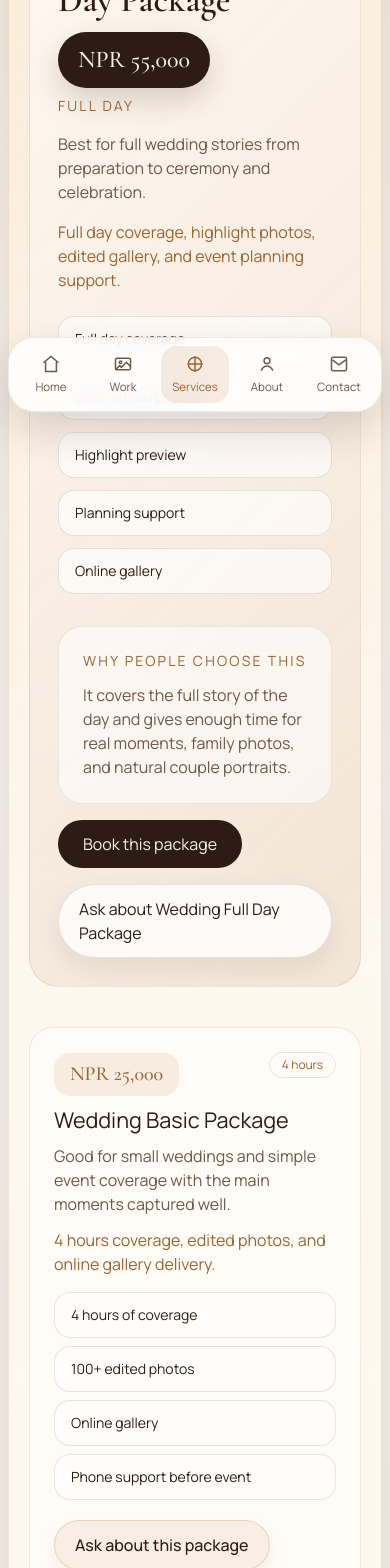
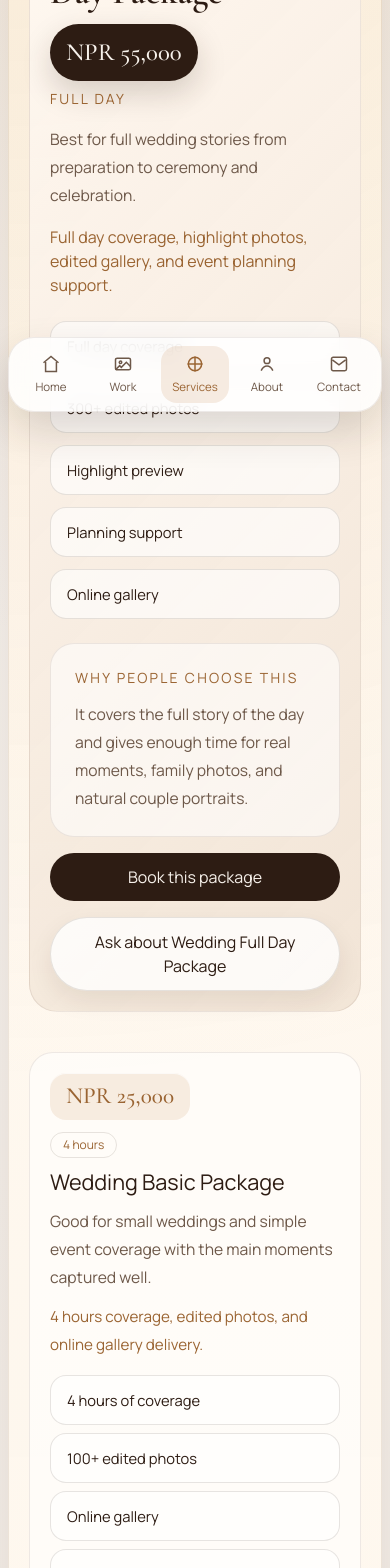
Before and after one commit to patties-eater/KritimRai, a React (Vite) app in the folder frontend/: page /services in a window 390 px wide. Shown: the part 420-1988 px from the top of the page. Built offline with nearby package versions, Linux system fonts and the light colour scheme; no server answers.

Commit message:
Polish services page for mobile

```diff
--- a/frontend/src/pages/ServicesPage.jsx
+++ b/frontend/src/pages/ServicesPage.jsx
@@ -17,25 +17,27 @@ function ServicesPage() {
 
       {featuredService ? (
         <section className="section-shell">
-          <div className="grid gap-8 rounded-[30px] border border-[rgba(68,42,24,0.09)] bg-[linear-gradient(135deg,rgba(255,248,241,0.96),rgba(240,226,211,0.88))] p-7 lg:grid-cols-[1.1fr_0.9fr]">
+          <div className="grid gap-6 rounded-[28px] border border-[rgba(68,42,24,0.09)] bg-[linear-gradient(135deg,rgba(255,248,241,0.96),rgba(240,226,211,0.88))] p-5 sm:gap-8 sm:rounded-[30px] sm:p-7 lg:grid-cols-[1.1fr_0.9fr]">
             <div>
               <p className="eyebrow">Most popular package</p>
               <h2 className="section-title">{featuredService.name}</h2>
-              <div className="mt-4 inline-flex items-center rounded-full bg-[var(--color-ink)] px-5 py-3 shadow-[0_12px_30px_rgba(45,28,19,0.18)]">
-                <p className="font-display text-2xl text-[var(--color-paper)] sm:text-3xl">
+              <div className="mt-4 inline-flex items-center rounded-full bg-[var(--color-ink)] px-4 py-2.5 shadow-[0_12px_30px_rgba(45,28,19,0.18)] sm:px-5 sm:py-3">
+                <p className="font-display text-[1.55rem] text-[var(--color-paper)] sm:text-3xl">
                   {featuredService.price}
                 </p>
               </div>
               <p className="mt-2 text-sm uppercase tracking-[0.16em] text-[var(--color-accent-deep)]">
                 {featuredService.duration}
               </p>
-              <p className="mt-4 max-w-2xl text-[var(--color-muted)]">{featuredService.description}</p>
+              <p className="mt-4 max-w-2xl text-[0.98rem] leading-7 text-[var(--color-muted)] sm:text-base sm:leading-8">
+                {featuredService.description}
+              </p>
               <p className="mt-4 text-[var(--color-accent-deep)]">{featuredService.deliverables}</p>
               <div className="mt-6 grid gap-3 sm:grid-cols-2">
                 {featuredService.features.map((feature) => (
                   <div
                     key={feature}
-                    className="rounded-2xl border border-[rgba(61,41,28,0.12)] bg-[rgba(255,255,255,0.62)] px-4 py-3 text-sm text-[var(--color-ink)]"
+                    className="rounded-2xl border border-[rgba(61,41,28,0.12)] bg-[rgba(255,255,255,0.62)] px-4 py-3 text-[0.92rem] leading-6 text-[var(--color-ink)] sm:text-sm"
                   >
                     {feature}
                   </div>
@@ -47,16 +49,16 @@ function ServicesPage() {
                 <p className="text-sm uppercase tracking-[0.16em] text-[var(--color-accent-deep)]">
                   Why people choose this
                 </p>
-                <p className="mt-3 text-[var(--color-muted)]">
+                <p className="mt-3 text-[0.98rem] leading-7 text-[var(--color-muted)]">
                   It covers the full story of the day and gives enough time for real moments, family
                   photos, and natural couple portraits.
                 </p>
               </div>
-              <Link className="button button-primary w-fit" to="/contact">
+              <Link className="button button-primary w-full justify-center sm:w-fit" to="/contact">
                 Book this package
               </Link>
               <Link
-                className="inline-flex w-fit items-center rounded-full border border-[rgba(61,41,28,0.12)] bg-[rgba(255,255,255,0.78)] px-5 py-3 text-[var(--color-ink)] shadow-[0_10px_25px_rgba(45,28,19,0.08)] transition duration-200 hover:-translate-y-0.5"
+                className="inline-flex w-full items-center justify-center rounded-full border border-[rgba(61,41,28,0.12)] bg-[rgba(255,255,255,0.78)] px-5 py-3 text-center text-[var(--color-ink)] shadow-[0_10px_25px_rgba(45,28,19,0.08)] transition duration-200 hover:-translate-y-0.5 sm:w-fit"
                 to={`/contact?service=${encodeURIComponent(featuredService.name)}`}
               >
                 Ask about {featuredService.name}
@@ -69,23 +71,23 @@ function ServicesPage() {
       <section className="section-shell">
         <div className="grid gap-[18px] lg:grid-cols-3">
           {otherServices.map((service) => (
-            <article key={service.name} className="info-card">
-              <div className="flex items-start justify-between gap-4">
-                <div className="rounded-2xl bg-[rgba(199,138,82,0.14)] px-4 py-3 shadow-[inset_0_1px_0_rgba(255,255,255,0.7)]">
-                  <p className="font-display text-xl leading-none text-[var(--color-accent-deep)]">
+            <article key={service.name} className="info-card p-5 sm:p-6">
+              <div className="flex flex-col gap-3 sm:flex-row sm:items-start sm:justify-between sm:gap-4">
+                <div className="w-fit rounded-2xl bg-[rgba(199,138,82,0.14)] px-4 py-3 shadow-[inset_0_1px_0_rgba(255,255,255,0.7)]">
+                  <p className="font-display text-[1.45rem] leading-none text-[var(--color-accent-deep)] sm:text-xl">
                     {service.price}
                   </p>
                 </div>
-                <span className="rounded-full border border-[rgba(61,41,28,0.12)] px-3 py-1 text-xs text-[var(--color-accent-deep)]">
+                <span className="w-fit rounded-full border border-[rgba(61,41,28,0.12)] px-3 py-1 text-xs text-[var(--color-accent-deep)]">
                   {service.duration}
                 </span>
               </div>
               <h3 className="my-2 text-[1.35rem] text-[var(--color-ink)]">{service.name}</h3>
-              <p className="text-[var(--color-muted)]">{service.description}</p>
-              <span className="mt-3 block text-[var(--color-accent-deep)]">
+              <p className="text-[0.98rem] leading-7 text-[var(--color-muted)]">{service.description}</p>
+              <span className="mt-3 block text-[0.95rem] leading-7 text-[var(--color-accent-deep)]">
                 {service.deliverables}
               </span>
-              <ul className="mt-4 grid gap-2 text-sm text-[var(--color-ink)]">
+              <ul className="mt-4 grid gap-2 text-[0.92rem] leading-6 text-[var(--color-ink)] sm:text-sm">
                 {service.features.map((feature) => (
                   <li
                     key={feature}
@@ -96,7 +98,7 @@ function ServicesPage() {
                 ))}
               </ul>
               <Link
-                className="mt-5 inline-flex w-fit items-center rounded-full border border-[rgba(199,138,82,0.3)] bg-[rgba(199,138,82,0.12)] px-5 py-3 font-medium text-[var(--color-ink)] shadow-[0_10px_20px_rgba(199,138,82,0.12)] transition duration-200 hover:-translate-y-0.5 hover:bg-[rgba(199,138,82,0.2)]"
+                className="mt-5 inline-flex w-full items-center justify-center rounded-full border border-[rgba(199,138,82,0.3)] bg-[rgba(199,138,82,0.12)] px-5 py-3 text-center font-medium text-[var(--color-ink)] shadow-[0_10px_20px_rgba(199,138,82,0.12)] transition duration-200 hover:-translate-y-0.5 hover:bg-[rgba(199,138,82,0.2)] sm:w-fit"
                 to={`/contact?service=${encodeURIComponent(service.name)}`}
               >
                 Ask about this package
@@ -107,10 +109,10 @@ function ServicesPage() {
       </section>
 
       <section className="section-shell">
-        <div className="rounded-[28px] border border-[rgba(68,42,24,0.09)] bg-[rgba(255,255,255,0.64)] p-7">
+        <div className="rounded-[28px] border border-[rgba(68,42,24,0.09)] bg-[rgba(255,255,255,0.64)] p-5 sm:p-7">
           <p className="eyebrow">Availability</p>
           <h2 className="section-title">{availability.title}</h2>
-          <p className="mt-4 max-w-3xl text-[var(--color-muted)]">{availability.details}</p>
+          <p className="mt-4 max-w-3xl text-[0.98rem] leading-7 text-[var(--color-muted)] sm:text-base sm:leading-8">{availability.details}</p>
           <div className="mt-6 flex flex-wrap gap-3">
             {availability.slots.map((slot) => (
               <span
```
